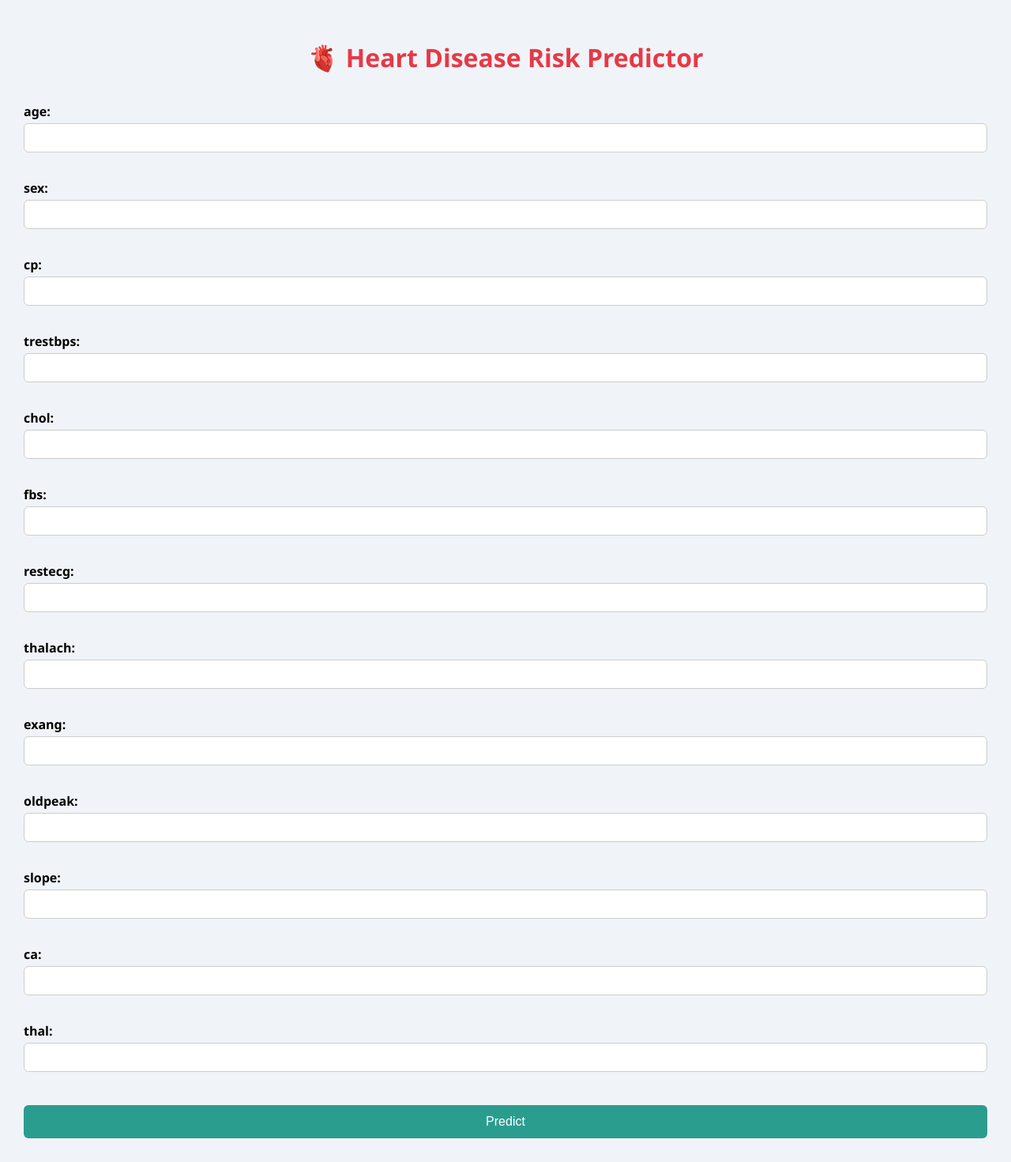
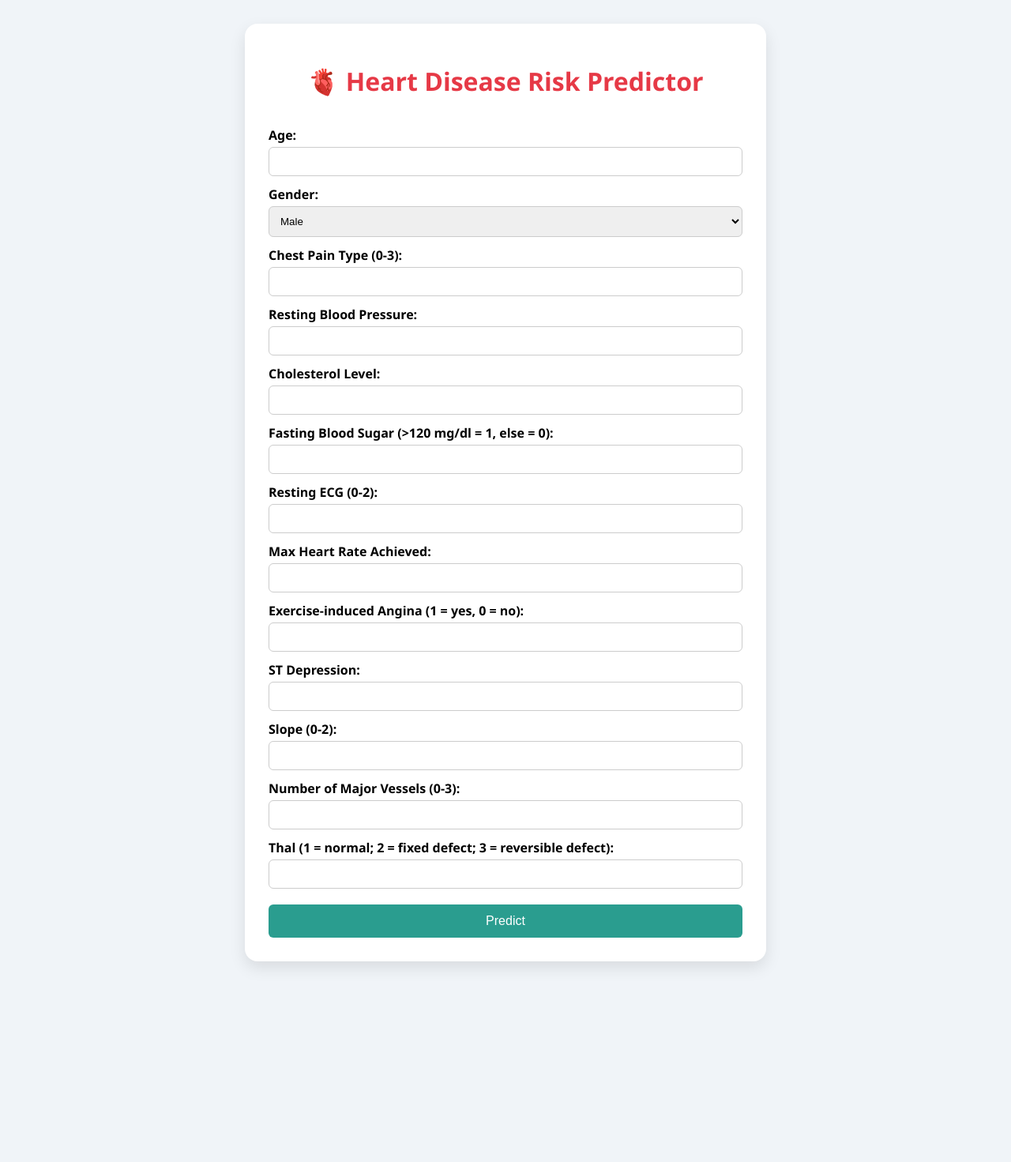
Before and after one commit to Yash2351/heart_disease_app, a Flask app: page / in a window 1280 px wide. Shown: the whole page at 79% size. After the commit the page ends 1225 px from the top, so only its background shows below. Run offline with Flask 3, Linux system fonts and the light colour scheme; parts of the project's set-up code (start-up, migrations or seed data) failed here and were passed over.

Commit message:
Add files via upload

```diff
--- a/templates/index.html
+++ b/templates/index.html
@@ -1,3 +1,4 @@
+
 <!DOCTYPE html>
 <html>
 <head>
@@ -5,20 +6,61 @@
     <link rel="stylesheet" href="{{ url_for('static', filename='style.css') }}">
 </head>
 <body>
+    <div class="container">
         <h1>🫀 Heart Disease Risk Predictor</h1>
         <form method="POST">
-        {% for field in ['age', 'sex', 'cp', 'trestbps', 'chol', 'fbs', 'restecg',
-                         'thalach', 'exang', 'oldpeak', 'slope', 'ca', 'thal'] %}
-            <label>{{ field }}:</label>
-            <input type="number" step="any" name="{{ field }}" required><br>
-        {% endfor %}
+            <label>Age:</label>
+            <input type="number" name="age" required>
+
+            <label>Gender:</label>
+            <select name="sex" required>
+                <option value="1">Male</option>
+                <option value="0">Female</option>
+            </select>
+
+            <label>Chest Pain Type (0-3):</label>
+            <input type="number" name="cp" min="0" max="3" required>
+
+            <label>Resting Blood Pressure:</label>
+            <input type="number" name="trestbps" required>
+
+            <label>Cholesterol Level:</label>
+            <input type="number" name="chol" required>
+
+            <label>Fasting Blood Sugar (>120 mg/dl = 1, else = 0):</label>
+            <input type="number" name="fbs" min="0" max="1" required>
+
+            <label>Resting ECG (0-2):</label>
+            <input type="number" name="restecg" min="0" max="2" required>
+
+            <label>Max Heart Rate Achieved:</label>
+            <input type="number" name="thalach" required>
+
+            <label>Exercise-induced Angina (1 = yes, 0 = no):</label>
+            <input type="number" name="exang" min="0" max="1" required>
+
+            <label>ST Depression:</label>
+            <input type="number" step="any" name="oldpeak" required>
+
+            <label>Slope (0-2):</label>
+            <input type="number" name="slope" min="0" max="2" required>
+
+            <label>Number of Major Vessels (0-3):</label>
+            <input type="number" name="ca" min="0" max="3" required>
+
+            <label>Thal (1 = normal; 2 = fixed defect; 3 = reversible defect):</label>
+            <input type="number" name="thal" min="0" max="3" required>
+
             <button type="submit">Predict</button>
         </form>
 
         {% if prediction is not none %}
-        <h2>Prediction: <span class="result">{{ 'Heart Disease' if prediction else 'No Heart Disease' }}</span></h2>
-        <h3>Feature Contributions:</h3>
-        <img src="{{ url_for('static', filename='shap_summary.png') }}" alt="SHAP Summary Plot">
+            <div class="result">
+                <h2>Prediction: {{ '🟥 Heart Disease Detected' if prediction else '🟩 No Heart Disease Detected' }}</h2>
+                <h3>Feature Contribution:</h3>
+                <img src="{{ url_for('static', filename='shap_summary.png') }}" alt="SHAP Summary">
+            </div>
         {% endif %}
+    </div>
 </body>
 </html>
```
Lines whose indentation alone changed are shown as unchanged.
